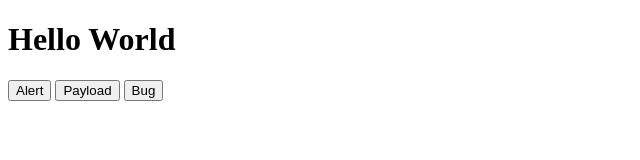
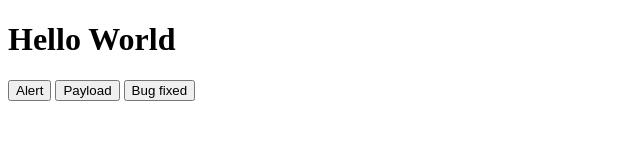
Before and after one commit to mohammadturaabrb/rollbarjs-mt, a plain HTML site: page index.html in a window 1280 px wide. Shown: the full height of the page, 0-640 px from the left. Drawn offline with Linux system fonts and the light colour scheme.

Commit message:
resolved https://rollbar.com/mohammad-turaab/RollbarJS/items/14/

```diff
--- a/index.html
+++ b/index.html
@@ -41,6 +41,6 @@
     <h1>Hello World</h1>
     <button onclick="alertButton()">Alert</button>
     <button onclick="testPayload()">Payload</button>
-    <button>Bug</button>
+    <button>Bug fixed</button>
   </body>
 </html>
```
